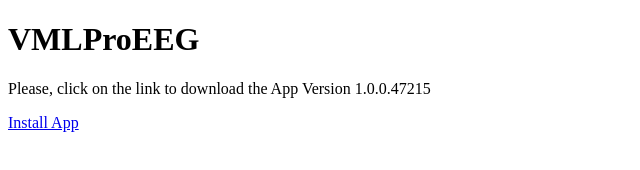
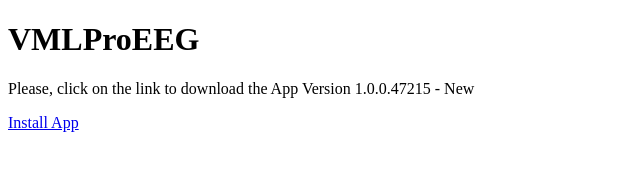
Before and after one commit to NeuroPro/neuropro.github.io, a plain HTML site: page index.html in a window 1280 px wide. Shown: the full height of the page, 0-640 px from the left. Drawn offline with Linux system fonts and the light colour scheme.

```diff
--- a/index.html
+++ b/index.html
@@ -2,7 +2,7 @@
 <html>
 <body>
 <h1>VMLProEEG</h1>
-<p>Please, click on the link to download the App Version 1.0.0.47215</p>
+<p>Please, click on the link to download the App Version 1.0.0.47215 - New</p>
 <a href="itms-services://?action=download-manifest&url=https://neuropro.github.io/manifest.plist">Install App</a>
 </body>
 </html>
```
Also changed, not shown: 8 other files.
